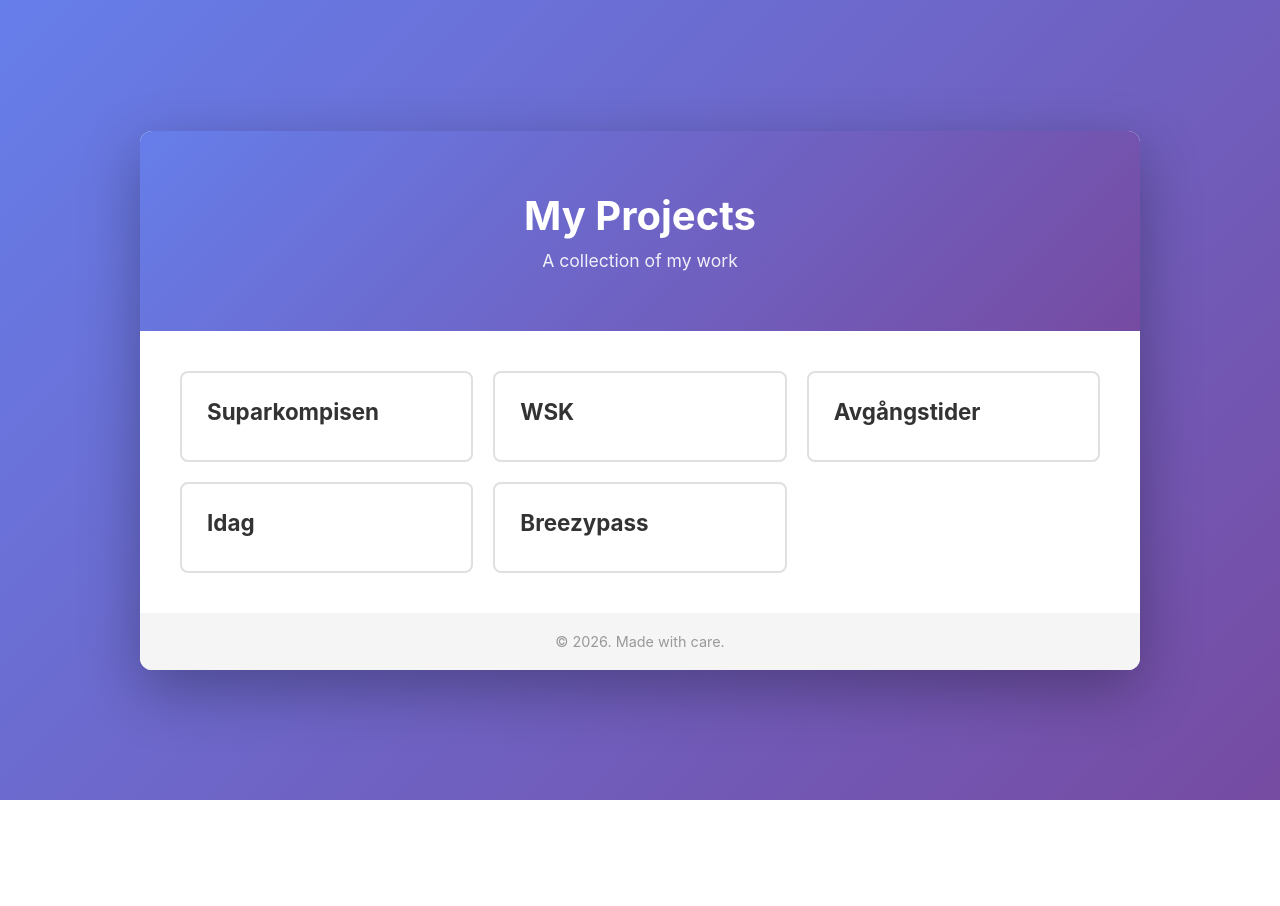
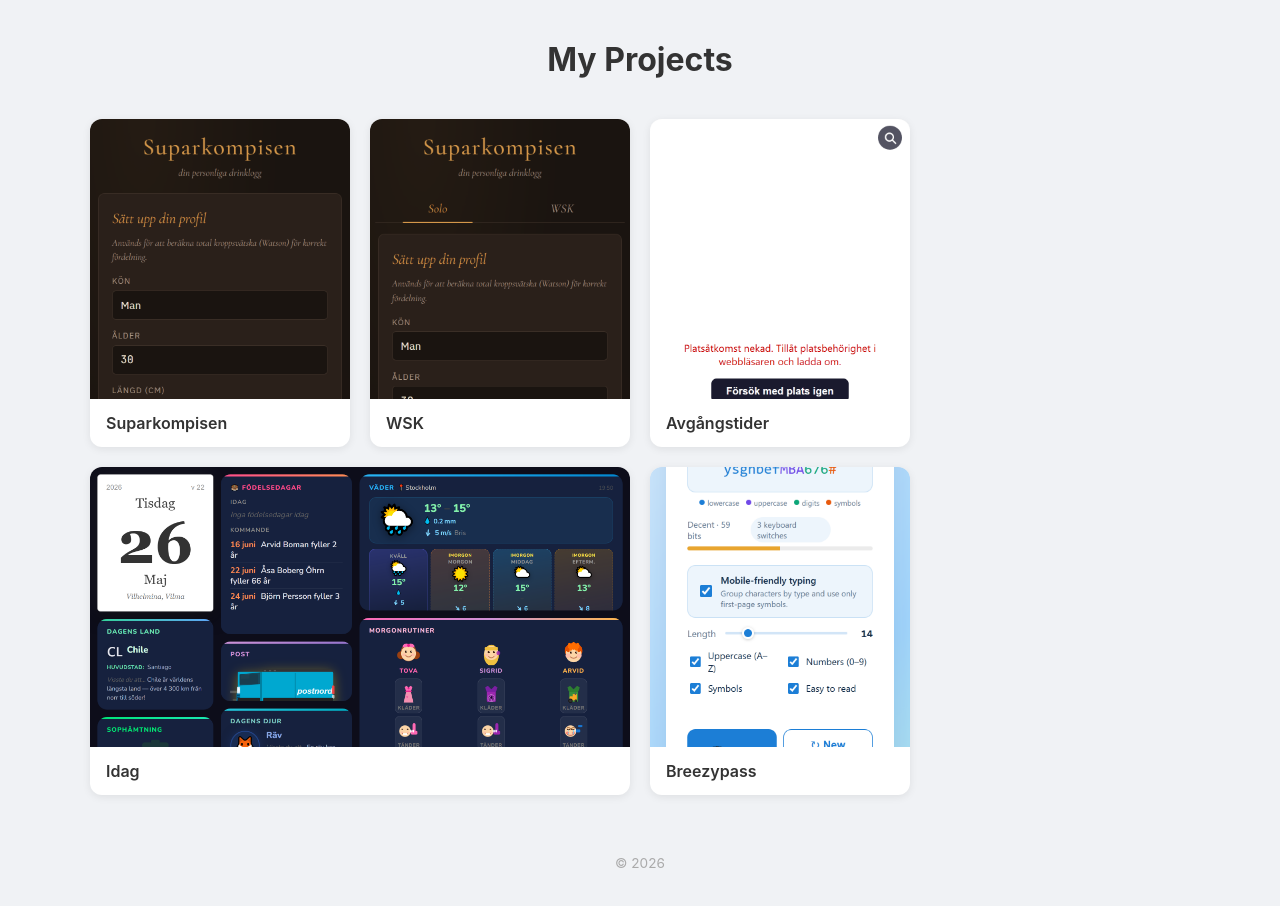
Before and after one commit to elarsson/homepage, a plain HTML site: page index.html in a window 1280 px wide. Before the commit the page ends 800 px from the top, so only its background shows below. Drawn offline with Linux system fonts and the light colour scheme.

Commit message:
Add screenshot thumbnails to project cards

```diff
--- a/index.html
+++ b/index.html
@@ -10,35 +10,49 @@
     <div class="container">
         <header>
             <h1>My Projects</h1>
-            <p class="subtitle">A collection of my work</p>
         </header>
 
         <main>
             <div class="projects-grid">
                 <a href="https://elarsson.github.io/bac-calculator/" class="project-card">
-                    <h3>Suparkompisen</h3>
+                    <div class="screenshot portrait">
+                        <img src="screenshots/suparkompisen.png" alt="Suparkompisen">
+                    </div>
+                    <span class="project-name">Suparkompisen</span>
                 </a>
 
                 <a href="https://elarsson.github.io/bac-calculator/wsk/" class="project-card">
-                    <h3>WSK</h3>
+                    <div class="screenshot portrait">
+                        <img src="screenshots/wsk.png" alt="WSK">
+                    </div>
+                    <span class="project-name">WSK</span>
                 </a>
 
                 <a href="https://elarsson.github.io/avgangstider/" class="project-card">
-                    <h3>Avgångstider</h3>
+                    <div class="screenshot portrait">
+                        <img src="screenshots/avgangstider.png" alt="Avgångstider">
+                    </div>
+                    <span class="project-name">Avgångstider</span>
                 </a>
 
-                <a href="https://idag.onrender.com/" class="project-card">
-                    <h3>Idag</h3>
+                <a href="https://idag.onrender.com/" class="project-card landscape-card">
+                    <div class="screenshot landscape">
+                        <img src="screenshots/idag.png" alt="Idag">
+                    </div>
+                    <span class="project-name">Idag</span>
                 </a>
 
                 <a href="https://breezypass.app/" class="project-card">
-                    <h3>Breezypass</h3>
+                    <div class="screenshot portrait">
+                        <img src="screenshots/breezypass.png" alt="Breezypass">
+                    </div>
+                    <span class="project-name">Breezypass</span>
                 </a>
             </div>
         </main>
 
         <footer>
-            <p>&copy; 2026. Made with care.</p>
+            <p>&copy; 2026</p>
         </footer>
     </div>
 </body>
--- a/style.css
+++ b/style.css
@@ -5,119 +5,101 @@
 }
 
 body {
-    font-family: -apple-system, BlinkMacSystemFont, 'Segoe UI', Roboto, Oxygen, Ubuntu, Cantarell, sans-serif;
-    background: linear-gradient(135deg, #667eea 0%, #764ba2 100%);
+    font-family: -apple-system, BlinkMacSystemFont, 'Segoe UI', Roboto, sans-serif;
+    background: #f0f2f5;
     color: #333;
     min-height: 100vh;
-    display: flex;
-    align-items: center;
-    justify-content: center;
-    padding: 20px;
+    padding: 40px 20px;
 }
 
 .container {
     width: 100%;
-    max-width: 1000px;
-    background: white;
-    border-radius: 12px;
-    box-shadow: 0 20px 60px rgba(0, 0, 0, 0.3);
-    overflow: hidden;
+    max-width: 1100px;
+    margin: 0 auto;
 }
 
 header {
-    background: linear-gradient(135deg, #667eea 0%, #764ba2 100%);
-    color: white;
-    padding: 60px 40px;
     text-align: center;
+    margin-bottom: 40px;
 }
 
 header h1 {
-    font-size: 2.5em;
-    margin-bottom: 10px;
-}
-
-.subtitle {
-    font-size: 1.1em;
-    opacity: 0.9;
-}
-
-main {
-    padding: 40px;
+    font-size: 2em;
+    color: #333;
+    font-weight: 700;
 }
 
 .projects-grid {
     display: grid;
-    grid-template-columns: repeat(auto-fit, minmax(280px, 1fr));
+    grid-template-columns: repeat(auto-fill, minmax(240px, 1fr));
     gap: 20px;
+    align-items: start;
+}
+
+.landscape-card {
+    grid-column: span 2;
 }
 
 .project-card {
     display: block;
-    padding: 25px;
-    border: 2px solid #e0e0e0;
-    border-radius: 8px;
     text-decoration: none;
     color: inherit;
-    transition: all 0.3s ease;
-    cursor: pointer;
+    background: white;
+    border-radius: 12px;
+    overflow: hidden;
+    box-shadow: 0 2px 8px rgba(0, 0, 0, 0.08);
+    transition: transform 0.2s ease, box-shadow 0.2s ease;
 }
 
 .project-card:hover {
-    border-color: #667eea;
-    box-shadow: 0 8px 20px rgba(102, 126, 234, 0.15);
-    transform: translateY(-5px);
+    transform: translateY(-4px);
+    box-shadow: 0 8px 24px rgba(0, 0, 0, 0.14);
 }
 
-.project-card h3 {
-    color: #333;
-    margin-bottom: 10px;
-    font-size: 1.4em;
+.screenshot {
+    overflow: hidden;
+    background: #eee;
+    width: 100%;
 }
 
-.project-card .description {
-    color: #666;
-    margin-bottom: 15px;
-    font-size: 0.95em;
-    line-height: 1.5;
+.screenshot.portrait {
+    height: 280px;
 }
 
-.project-card .tag {
-    display: inline-block;
-    background: #f0f0f0;
-    color: #667eea;
-    padding: 4px 12px;
-    border-radius: 20px;
-    font-size: 0.85em;
-    font-weight: 500;
+.screenshot.landscape {
+    height: 280px;
 }
 
-.project-card:hover .tag {
-    background: #667eea;
-    color: white;
+.screenshot img {
+    width: 100%;
+    height: 100%;
+    object-fit: cover;
+    object-position: top;
+    display: block;
+}
+
+.project-name {
+    display: block;
+    padding: 14px 16px;
+    font-weight: 600;
+    font-size: 1em;
+    color: #333;
 }
 
 footer {
-    background: #f5f5f5;
-    padding: 20px;
     text-align: center;
-    color: #999;
-    font-size: 0.9em;
+    margin-top: 60px;
+    color: #aaa;
+    font-size: 0.85em;
 }
 
-@media (max-width: 768px) {
-    header {
-        padding: 40px 20px;
+@media (max-width: 540px) {
+    .landscape-card {
+        grid-column: span 1;
     }
 
-    header h1 {
-        font-size: 2em;
-    }
-
-    main {
-        padding: 20px;
-    }
-
-    .projects-grid {
-        grid-template-columns: 1fr;
+    .screenshot.portrait,
+    .screenshot.landscape {
+        height: 220px;
     }
 }
```
Also changed, not shown: screenshots/avgangstider.png (added), screenshots/breezypass.png (added), screenshots/idag.png (added), screenshots/suparkompisen.png (added), screenshots/wsk.png (added), 1 other file.
